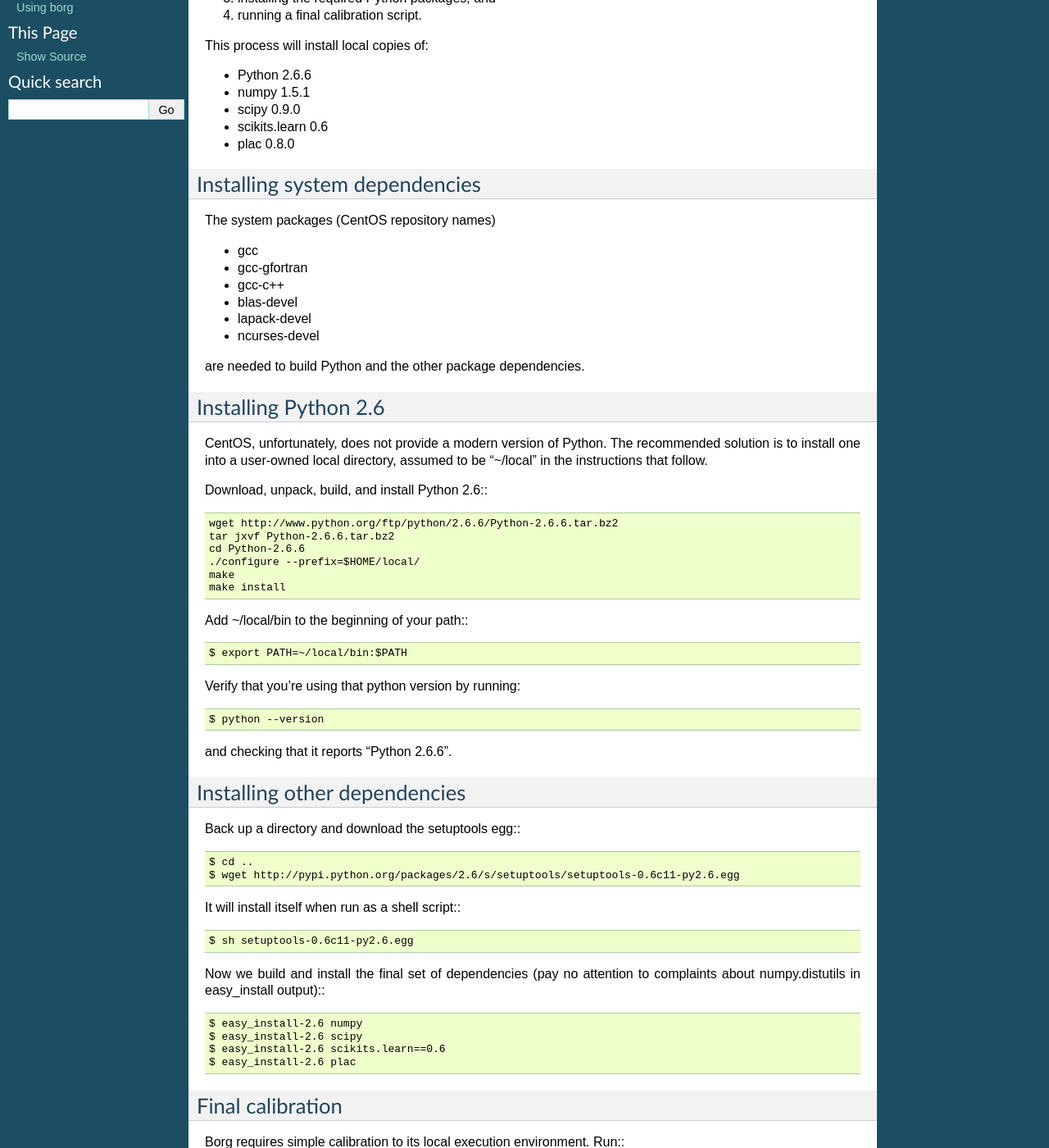
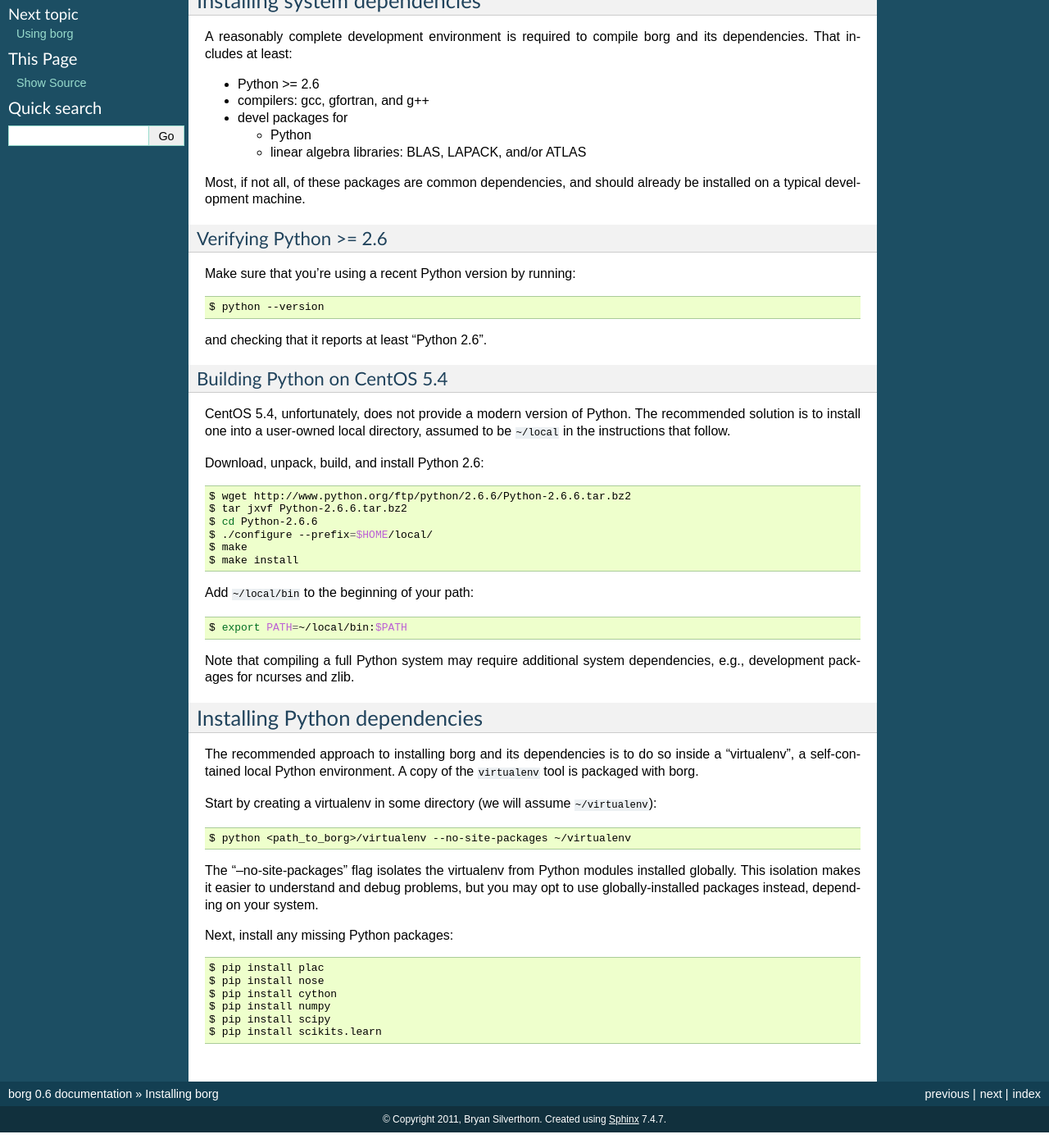
Before and after one commit to borg-project/borg, a Sphinx documentation site: the page built from docs/installation.rst, in a window 1280 px wide and 1400 px high, scrolled down 307 px. Shown: the whole window at 82% size. Built offline with Sphinx 7.4.7, drawn with Linux system fonts in a browser that asks for light colours; some of the changed text lies outside the part shown.

Commit message:
Modernize installation instructions.

```diff
--- a/docs/installation.rst
+++ b/docs/installation.rst
@@ -1,118 +1,122 @@
 Installing borg
 ===============
 
-.. warning::
-   These setup instructions were written for a specific CentOS 5.4 environment.
-   More general instructions are in progress; for now, treat these as
-   guidelines.
+Outline of the build process
+----------------------------
 
-Outline of setup process
-------------------------
-
-Setting up borg involves four major steps, described in detail in the other
-sections below:
+Compilation and setup for borg involves four major steps, described in detail
+in the other sections below:
 
 #. installing any missing system-level dependencies;
-#. installing a local version of Python 2.6;
-#. installing the required Python packages; and
-#. running a final calibration script.
-
-This process will install local copies of:
-
-* Python 2.6.6
-* numpy 1.5.1
-* scipy 0.9.0
-* scikits.learn 0.6
-* plac 0.8.0
+#. installing the required Python dependencies;
+#. installing borg and its required "cargo" library; and
+#. calibrating borg to the local machine.
 
 Installing system dependencies
 ------------------------------
 
-The system packages (CentOS repository names)
+A reasonably complete development environment is required to compile borg and
+its dependencies. That includes at least:
 
-* gcc
-* gcc-gfortran
-* gcc-c++
-* blas-devel
-* lapack-devel
-* ncurses-devel
+* Python >= 2.6
+* compilers: gcc, gfortran, and g++
+* devel packages for
 
-are needed to build Python and the other package dependencies.
+  * Python
+  * linear algebra libraries: BLAS, LAPACK, and/or ATLAS
 
-Installing Python 2.6
----------------------
+Most, if not all, of these packages are common dependencies, and should already
+be installed on a typical development machine.
 
-CentOS, unfortunately, does not provide a modern version of Python. The
+Verifying Python >= 2.6
+^^^^^^^^^^^^^^^^^^^^^^^
+
+Make sure that you're using a recent Python version by running:
+
+.. code-block:: bash
+
+    $ python --version
+
+and checking that it reports at least "Python 2.6".
+
+Building Python on CentOS 5.4
+^^^^^^^^^^^^^^^^^^^^^^^^^^^^^
+
+CentOS 5.4, unfortunately, does not provide a modern version of Python. The
 recommended solution is to install one into a user-owned local directory,
-assumed to be "~/local" in the instructions that follow.
+assumed to be ``~/local`` in the instructions that follow.
 
-Download, unpack, build, and install Python 2.6:::
+Download, unpack, build, and install Python 2.6:
 
-    wget http://www.python.org/ftp/python/2.6.6/Python-2.6.6.tar.bz2
-    tar jxvf Python-2.6.6.tar.bz2
-    cd Python-2.6.6
-    ./configure --prefix=$HOME/local/
-    make
-    make install
+.. code-block:: bash
 
-Add ~/local/bin to the beginning of your path:::
+    $ wget http://www.python.org/ftp/python/2.6.6/Python-2.6.6.tar.bz2
+    $ tar jxvf Python-2.6.6.tar.bz2
+    $ cd Python-2.6.6
+    $ ./configure --prefix=$HOME/local/
+    $ make
+    $ make install
+
+Add ``~/local/bin`` to the beginning of your path:
+
+.. code-block:: bash
 
     $ export PATH=~/local/bin:$PATH
 
-Verify that you're using that python version by running::
+Note that compiling a full Python system may require additional system
+dependencies, e.g., development packages for ncurses and zlib.
 
-    $ python --version
+Installing Python dependencies
+------------------------------
 
-and checking that it reports "Python 2.6.6".
+The recommended approach to installing borg and its dependencies is to do so
+inside a "virtualenv", a self-contained local Python environment. A copy of
+the ``virtualenv`` tool is packaged with borg.
 
-Installing other dependencies
------------------------------
+Start by creating a virtualenv in some directory (we will assume
+``~/virtualenv``):
 
-Back up a directory and download the setuptools egg:::
+.. code-block:: bash
 
-    $ cd ..
-    $ wget http://pypi.python.org/packages/2.6/s/setuptools/setuptools-0.6c11-py2.6.egg
+    $ python <path_to_borg>/virtualenv --no-site-packages ~/virtualenv
 
-It will install itself when run as a shell script:::
+The "--no-site-packages" flag isolates the virtualenv from Python modules
+installed globally. This isolation makes it easier to understand and debug
+problems, but you may opt to use globally-installed packages instead, depending
+on your system.
 
-    $ sh setuptools-0.6c11-py2.6.egg
+Next, install any missing Python packages:
 
-Now we build and install the final set of dependencies (pay no attention to
-complaints about numpy.distutils in easy_install output):::
+.. code-block:: bash
 
-    $ easy_install-2.6 numpy
-    $ easy_install-2.6 scipy
-    $ easy_install-2.6 scikits.learn==0.6
-    $ easy_install-2.6 plac
+    $ pip install plac
+    $ pip install nose
+    $ pip install cython
+    $ pip install numpy
+    $ pip install scipy
+    $ pip install scikits.learn
 
-Final calibration
------------------
+.. Final calibration
+.. -----------------
 
-Borg requires simple calibration to its local execution environment. Run:::
+.. Borg requires simple calibration to its local execution environment. Run:::
 
-    $ python <path_to_borg>/calibrate <path_to_borg>/etc/local_speed
+    .. $ python <path_to_borg>/calibrate <path_to_borg>/etc/local_speed
 
-The process should take no longer than several minutes. It must be performed
-*on a competition cluster node*, since it is (crudely) measuring the speed of
-local execution.
+.. The process should take no longer than several minutes. It must be performed on
+.. whatever machine that borg will be running on, since its purpose is to measure
+.. the speed of local execution.
 
-Running borg
-------------
+.. Running borg
+.. ------------
 
-Finally, make sure that borg is able to solve a basic instance:::
+.. Finally, make sure that borg is able to solve a basic instance:::
 
-    $ python DIR/solve DIR/etc/borg-mix+class.random.pickle DIR/solvers/calibration/unif-k7-r89-v75-c6675-S342542912-045.cnf
+    .. $ python DIR/solve DIR/etc/borg-mix+class.random.pickle DIR/solvers/calibration/unif-k7-r89-v75-c6675-S342542912-045.cnf
 
-where DIR is the path to the borg directory.
+.. where DIR is the path to the borg directory.
 
-The recommended command line differs for each of our solver entries. For the
-random category, use:::
+.. The recommended command line differs for each of our solver entries. For the
+.. random category, use:::
 
-    $ python DIR/solve DIR/etc/borg-mix+class.random.pickle BENCHNAME -seed RANDOMSEED -budget TIMEOUT -cores NBCORE
-
-For the industrial category, use:::
-
-    $ python DIR/solve DIR/etc/borg-mix+class.industrial.pickle BENCHNAME -seed RANDOMSEED -budget TIMEOUT -cores NBCORE
-
-The solver will adjust for sequential or parallel operation depending on the
-value of NBCORE.
+    .. $ python DIR/solve DIR/etc/borg-mix+class.random.pickle BENCHNAME -seed RANDOMSEED -budget TIMEOUT -cores NBCORE
```
